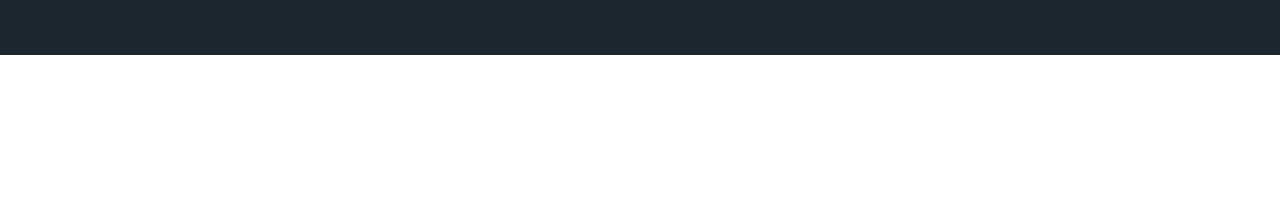
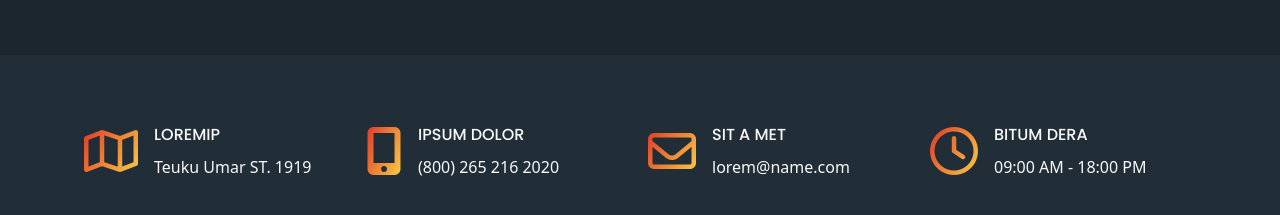
Before and after one commit to mariotbg11/tailwindcss-landing-page, a website built with Vite: page index.html in a window 1280 px wide. Shown: the part 5633-5848 px from the top of the page. Before the commit the page ends 5688 px from the top, so only its background shows below. Built offline with nearby package versions, Linux system fonts and the light colour scheme.

Commit message:
adding location section

```diff
--- a/index.html
+++ b/index.html
@@ -784,6 +784,60 @@
           </div>
         </div>
       </section>
+
+      <!-- LOCATION -->
+      <section class="bg-primarylight py-12 2xl:py-12">
+        <div
+          class="mx-auto px-3 text-textlight sm:max-w-xl md:max-w-2xl lg:max-w-4xl xl:max-w-6xl 2xl:max-w-8xl"
+        >
+          <div class="flex items-center w-full xsm:flex-col lg:flex-row">
+            <div class="flex items-center xsm:w-full lg:w-1/4 pr-3">
+              <div class="p-2">
+                <i
+                  class="fa-regular fa-map text-5xl py-4 text-transparent bg-clip-text bg-gradient-to-br from-red-600 to-yellow-300"
+                ></i>
+              </div>
+              <div class="ml-2">
+                <h6 class="mb-2 font-poppins font-medium">LOREMIP</h6>
+                <p>Teuku Umar ST. 1919</p>
+              </div>
+            </div>
+            <div class="flex items-center xsm:w-full lg:w-1/4 pr-3">
+              <div class="p-2">
+                <i
+                  class="fa-solid fa-mobile-screen-button text-5xl py-4 text-transparent bg-clip-text bg-gradient-to-br from-red-600 to-yellow-300"
+                ></i>
+              </div>
+              <div class="ml-2">
+                <h6 class="mb-2 font-poppins font-medium">IPSUM DOLOR</h6>
+                <p>(800) 265 216 2020</p>
+              </div>
+            </div>
+            <div class="flex items-center xsm:w-full lg:w-1/4 pr-3">
+              <div class="p-2">
+                <i
+                  class="fa-regular fa-envelope text-5xl py-4 text-transparent bg-clip-text bg-gradient-to-br from-red-600 to-yellow-300"
+                ></i>
+              </div>
+              <div class="ml-2">
+                <h6 class="mb-2 font-poppins font-medium">SIT A MET</h6>
+                <p>lorem@name.com</p>
+              </div>
+            </div>
+            <div class="flex items-center xsm:w-full lg:w-1/4 pr-3">
+              <div class="p-2">
+                <i
+                  class="fa-regular fa-clock text-5xl py-4 text-transparent bg-clip-text bg-gradient-to-br from-red-600 to-yellow-300"
+                ></i>
+              </div>
+              <div class="ml-2">
+                <h6 class="mb-2 font-poppins font-medium">BITUM DERA</h6>
+                <p>09:00 AM - 18:00 PM</p>
+              </div>
+            </div>
+          </div>
+        </div>
+      </section>
     </main>
   </body>
 </html>
```
Also changed, not shown: build/tailwind.css.
